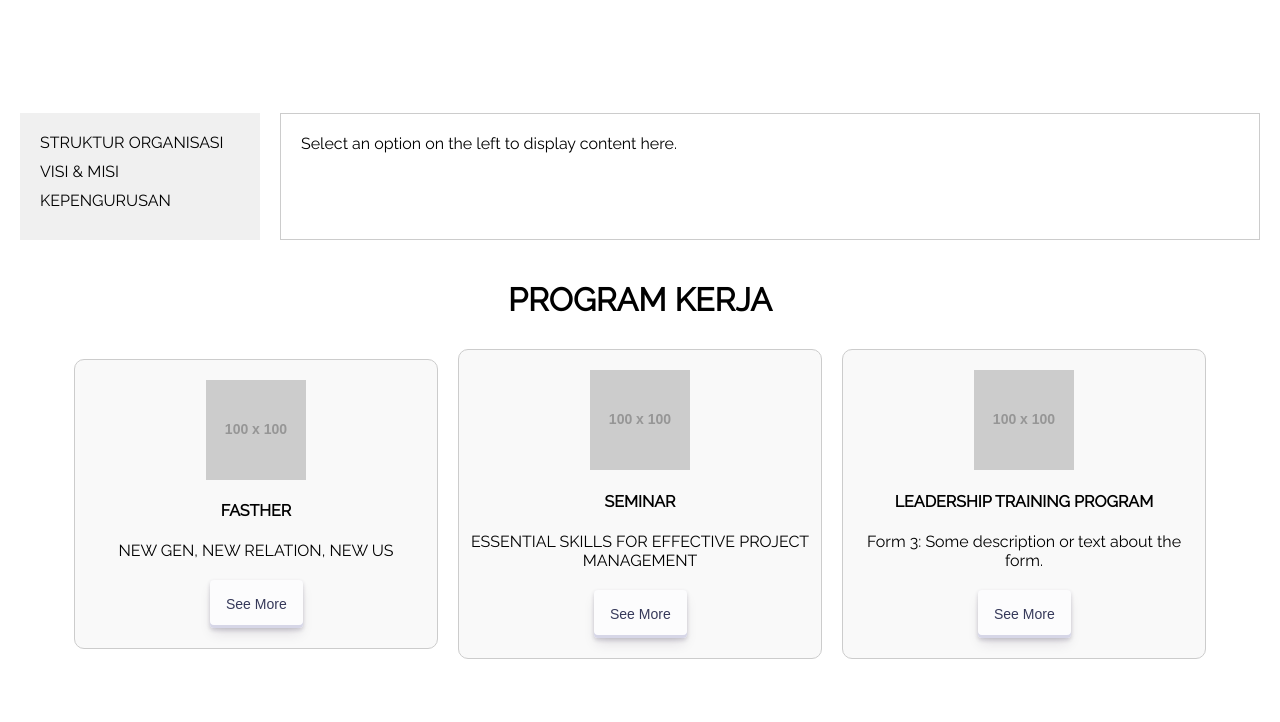
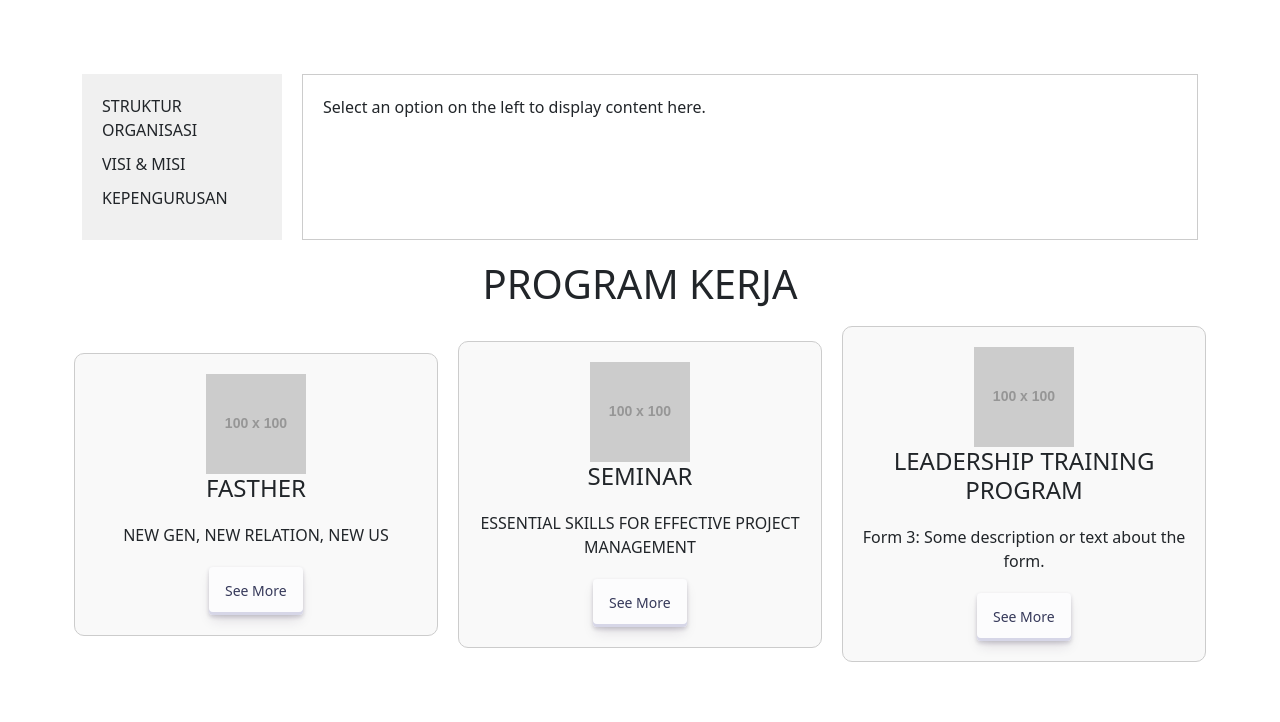
Before and after one commit to DallasSteele/WEB-fasilkoms, a plain HTML site: page dpmf.html in a window 1280 px wide. Shown: the part 621-1343 px from the top of the page. Drawn offline with nearby package versions, Linux system fonts and the light colour scheme; placeholder pictures from the web are drawn by us; a script that the page names is missing.

Commit message:
Update dpmf.html

```diff
--- a/dpmf.html
+++ b/dpmf.html
@@ -3,18 +3,17 @@
   <head>
     <title>FASILKOM UEU</title>
     <meta charset="UTF-8">
-    <meta name="viewport" content="width=device-width,initial-scale=1">
-    <meta name="viewport" content="initial-scale=1, maximum-scale=1">
     <meta http-equiv="X-UA-Compatible" content="IE=edge">
     <link href='https://fonts.googleapis.com/css?family=Poppins' rel='stylesheet' />
     <link href='https://fonts.googleapis.com/css?family=Raleway' rel='stylesheet' />
     <link href='https://fonts.googleapis.com/css?family=Kanit' rel='stylesheet' />
     <link href='https://fonts.googleapis.com/css?family=Comfortaa' rel='stylesheet' />
     <link rel="stylesheet"  href="css_nya/stylesheet.css">
+    <link href="https://cdn.jsdelivr.net/npm/bootstrap@5.3.0/dist/css/bootstrap.min.css" rel="stylesheet">
+    <!--<link rel="stylesheet" href="spinner.css">-->
     <script src="https://apis.google.com/js/api.js"></script>
     <script type="module" src="index.js"></script>
     <script defer src="index.js"></script>
-
   </head>
 
 <html>
```
